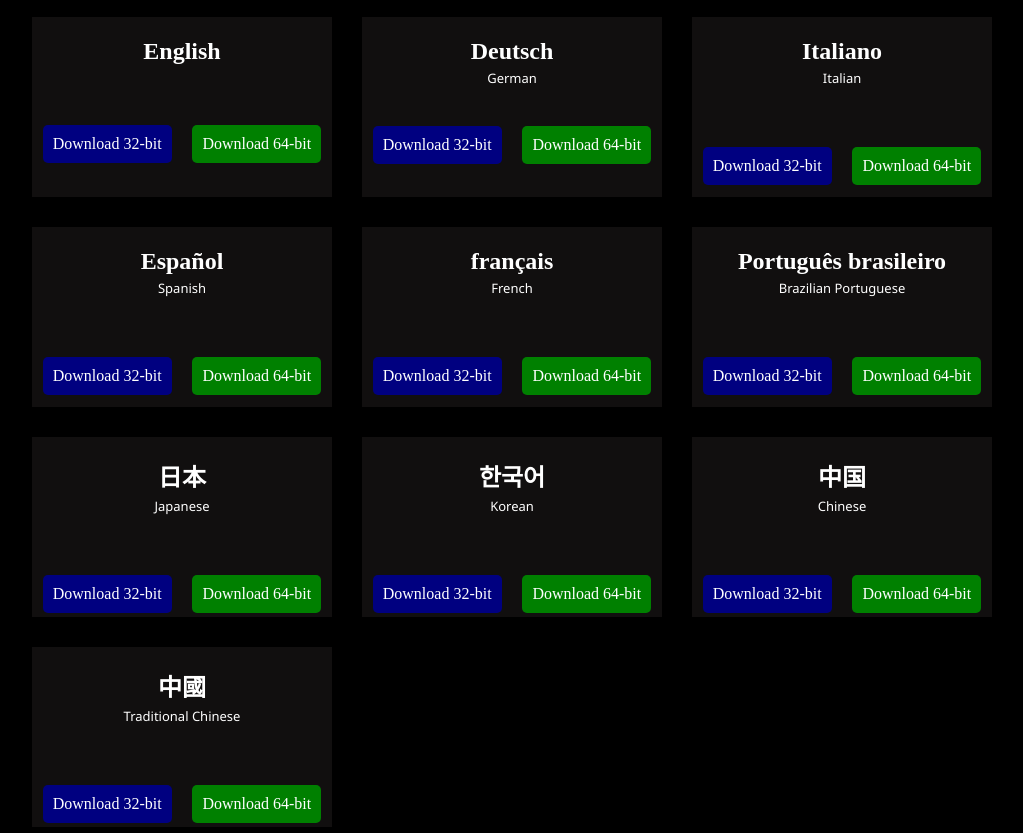
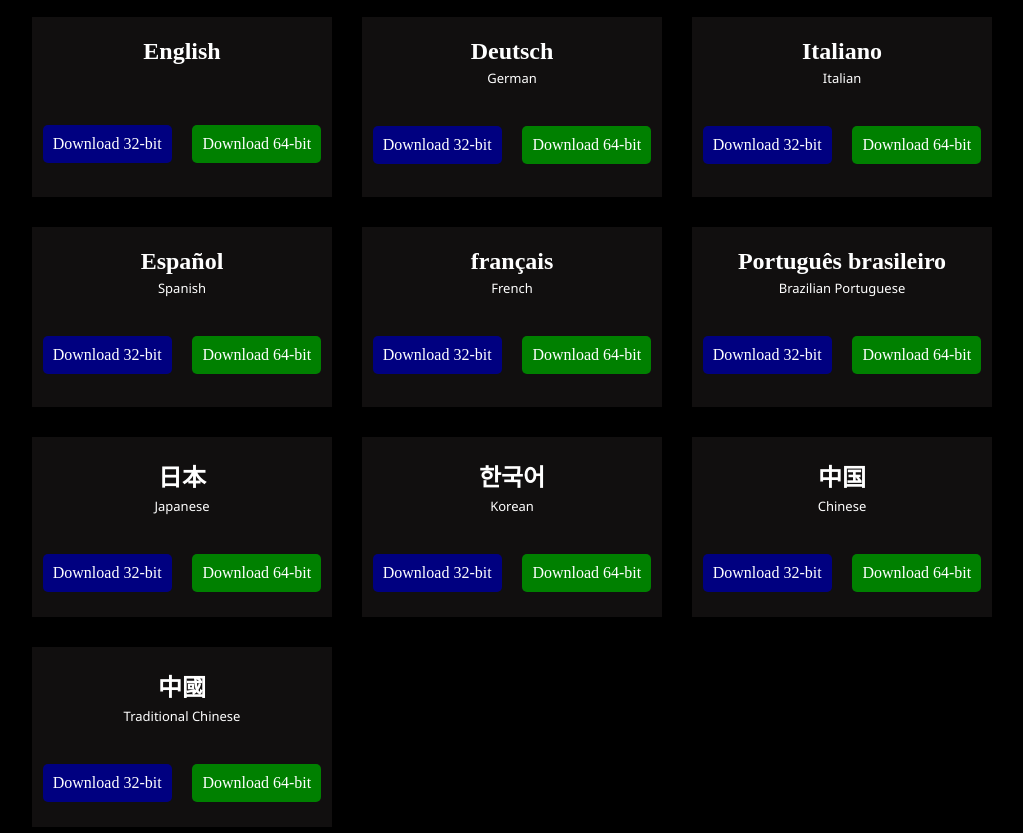
Before and after one commit to Rowel-Maharjan/Ultra-edit, a plain HTML site: page index.html in a window 1280 px wide. Shown: the part 998-1831 px from the top of the page, without its empty margins (128-1151 px from the left). Drawn offline with Linux system fonts and the light colour scheme.

Commit message:
Bug Fixed

```diff
--- a/index.html
+++ b/index.html
@@ -100,7 +100,7 @@
                     <h2>Italiano</h2>
                     <h3 class="small">Italian</h3>
                 </div>
-                <div class="below">
+                <div class="below1">
                     <a class="navy box1" href="/video 44/ue_english_64.exe">Download 32-bit</a>
                     <a class="green box1" href="/video 44/ue_english_64.exe">Download 64-bit</a>
                 </div>
@@ -111,7 +111,7 @@
                     <h2>Español</h2>
                     <h3 class="small">Spanish</h3>
                 </div>
-                <div class="below">
+                <div class="below1">
                     <a class="navy box1" href="/video 44/ue_english_64.exe">Download 32-bit</a>
                     <a class="green box1" href="/video 44/ue_english_64.exe">Download 64-bit</a>
                 </div>
@@ -122,7 +122,7 @@
                     <h2>français</h2>
                     <h3 class="small">French</h3>
                 </div>
-                <div class="below">
+                <div class="below1">
                     <a class="navy box1" href="/video 44/ue_english_64.exe">Download 32-bit</a>
                     <a class="green box1" href="/video 44/ue_english_64.exe">Download 64-bit</a>
                 </div>
@@ -133,7 +133,7 @@
                     <h2>Português brasileiro</h2>
                     <h3 class="small">Brazilian Portuguese</h3>
                 </div>
-                <div class="below">
+                <div class="below1">
                     <a class="navy box1" href="/video 44/ue_english_64.exe">Download 32-bit</a>
                     <a class="green box1" href="/video 44/ue_english_64.exe">Download 64-bit</a>
                 </div>
@@ -144,7 +144,7 @@
                     <h2>日本</h2>
                     <h3 class="small">Japanese</h3>
                 </div>
-                <div class="below">
+                <div class="below1">
                     <a class="navy box1" href="/video 44/ue_english_64.exe">Download 32-bit</a>
                     <a class="green box1" href="/video 44/ue_english_64.exe">Download 64-bit</a>
                 </div>
@@ -155,7 +155,7 @@
                     <h2>한국어</h2>
                     <h3 class="small">Korean</h3>
                 </div>
-                <div class="below">
+                <div class="below1">
                     <a class="navy box1" href="/video 44/ue_english_64.exe">Download 32-bit</a>
                     <a class="green box1" href="/video 44/ue_english_64.exe">Download 64-bit</a>
                 </div>
@@ -166,7 +166,7 @@
                     <h2>中国</h2>
                     <h3 class="small">Chinese</h3>
                 </div>
-                <div class="below">
+                <div class="below1">
                     <a class="navy box1" href="/video 44/ue_english_64.exe">Download 32-bit</a>
                     <a class="green box1" href="/video 44/ue_english_64.exe">Download 64-bit</a>
                 </div>
@@ -177,7 +177,7 @@
                     <h2>中國</h2>
                     <h3 class="small">Traditional Chinese</h3>
                 </div>
-                <div class="below">
+                <div class="below1">
                     <a class="navy box1" href="/video 44/ue_english_64.exe">Download 32-bit</a>
                     <a class="green box1" href="/video 44/ue_english_64.exe">Download 64-bit</a>
                 </div>
```
